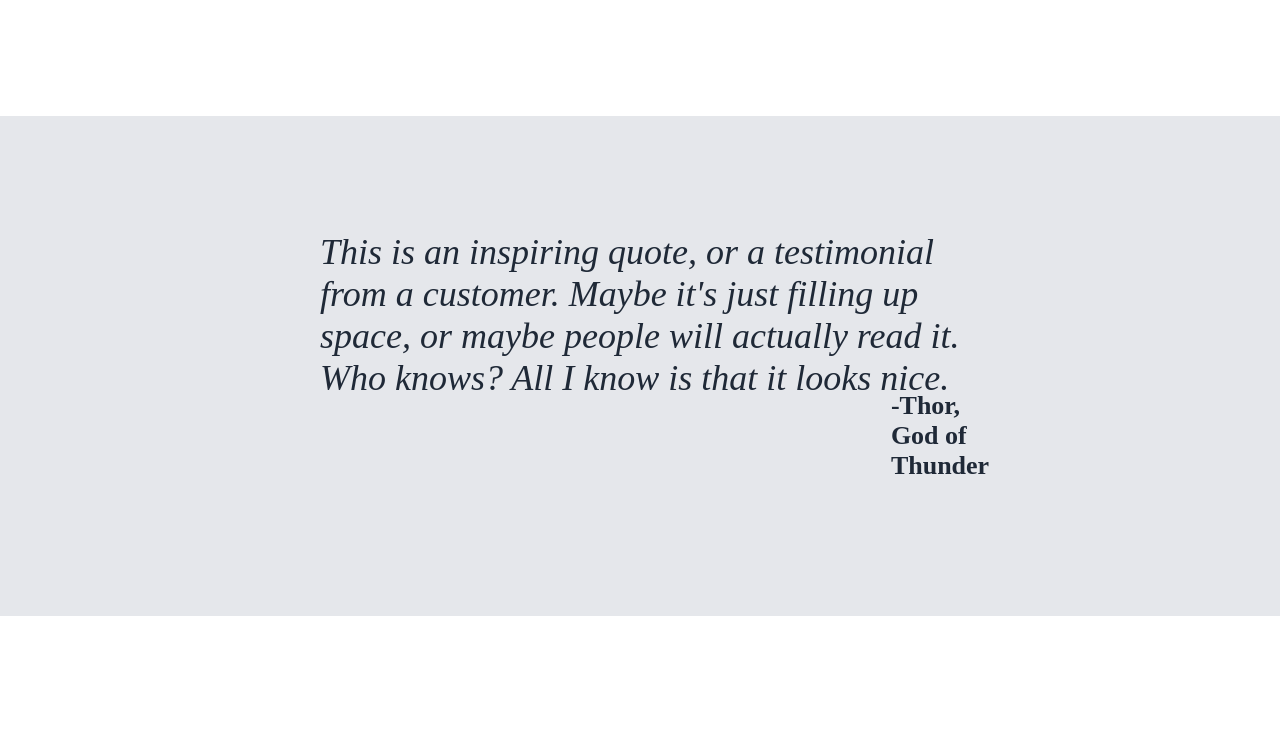
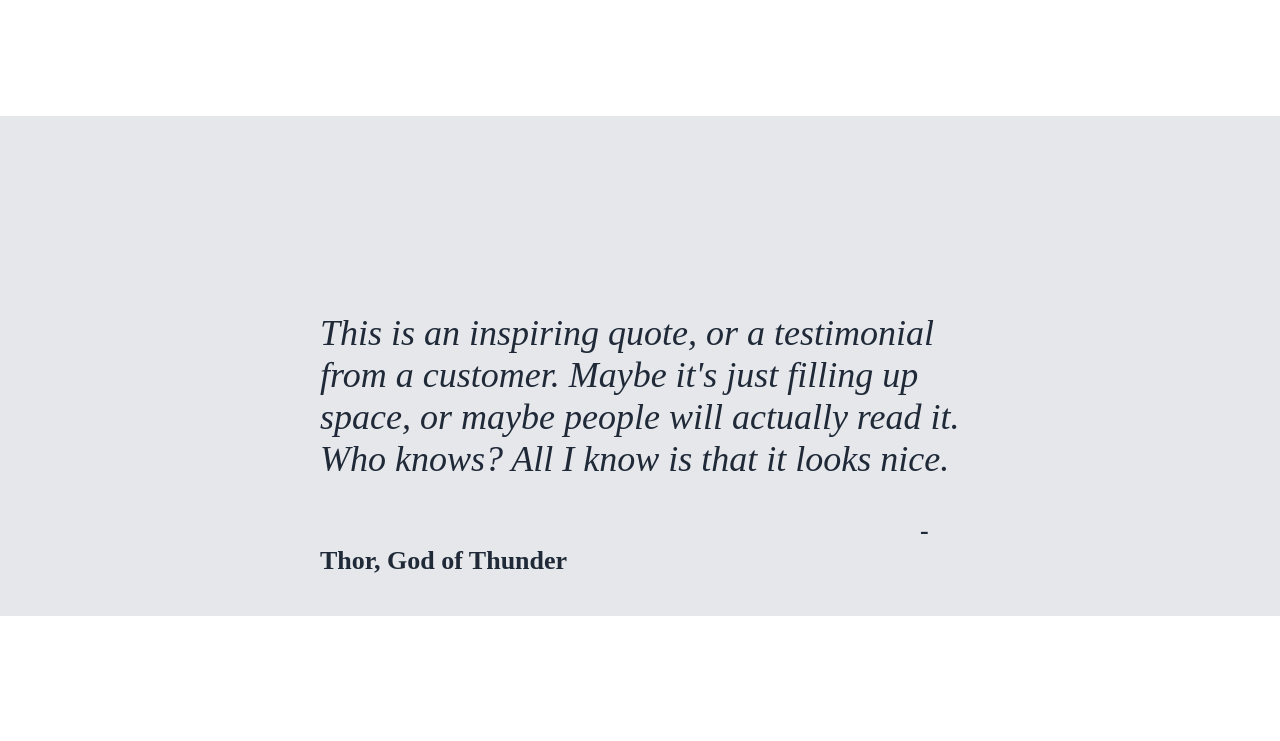
Before and after one commit to CpEVincentDC/flowers-landing-page, a plain HTML site: page index.html in a window 1280 px wide. Shown: the part 984-1725 px from the top of the page. Drawn offline with Linux system fonts and the light colour scheme.

Commit message:
Few adjustment such as overflow scroll into hidden and quotation div

```diff
--- a/index.html
+++ b/index.html
@@ -62,11 +62,13 @@
     <!-- quote section -->
     <div class="quote-section">
       <div class="inner-section">
-        This is an inspiring quote, or a testimonial from a customer. Maybe it's
-        just filling up space, or maybe people will actually read it. Who knows?
-        All I know is that it looks nice.
+        <p>
+          This is an inspiring quote, or a testimonial from a customer. Maybe
+          it's just filling up space, or maybe people will actually read it. Who
+          knows? All I know is that it looks nice.
+        </p>
+        <b>-Thor, God of Thunder </b>
       </div>
-      <p>-Thor, God of Thunder</p>
     </div>
 
     <!-- call section -->
--- a/style.css
+++ b/style.css
@@ -93,7 +93,7 @@ footer {
   width: auto;
   justify-content: center;
   align-items: center;
-  overflow: scroll;
+  overflow: hidden;
 }
 
 footer {
@@ -183,12 +183,15 @@ footer {
   box-sizing: border-box;
   height: 20vh;
   width: 50vw;
+}
+
+.inner-section p {
   font-size: 36px;
   font-weight: 300;
   color: #1f2937;
   font-style: italic;
 }
-.quote-section p {
+.quote-section b {
   font-size: 26px;
   font-weight: 800;
   color: #1f2937;
```
